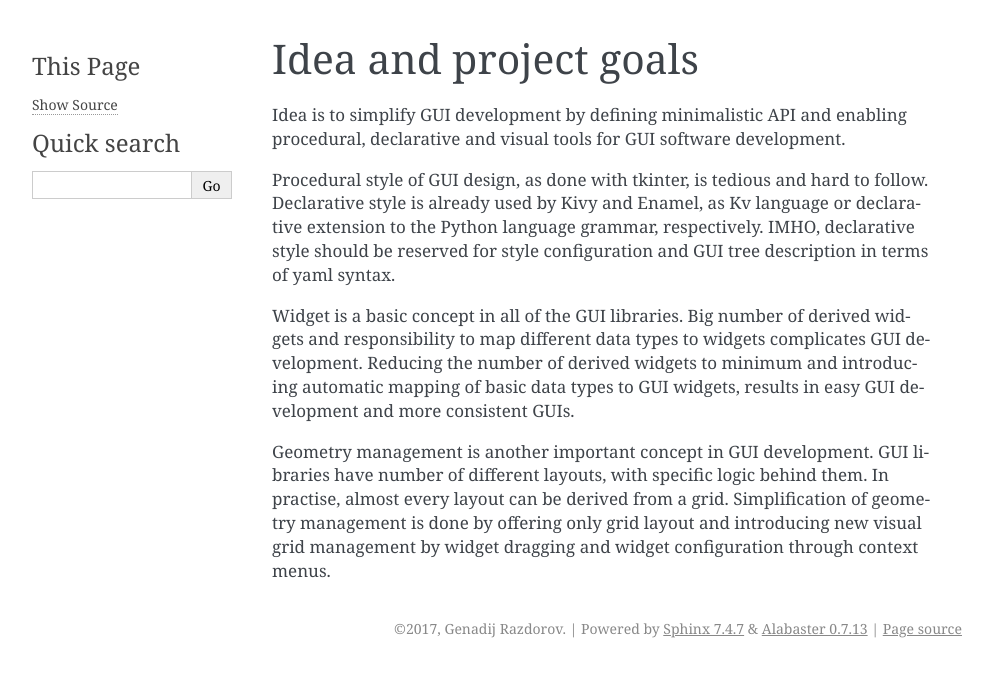
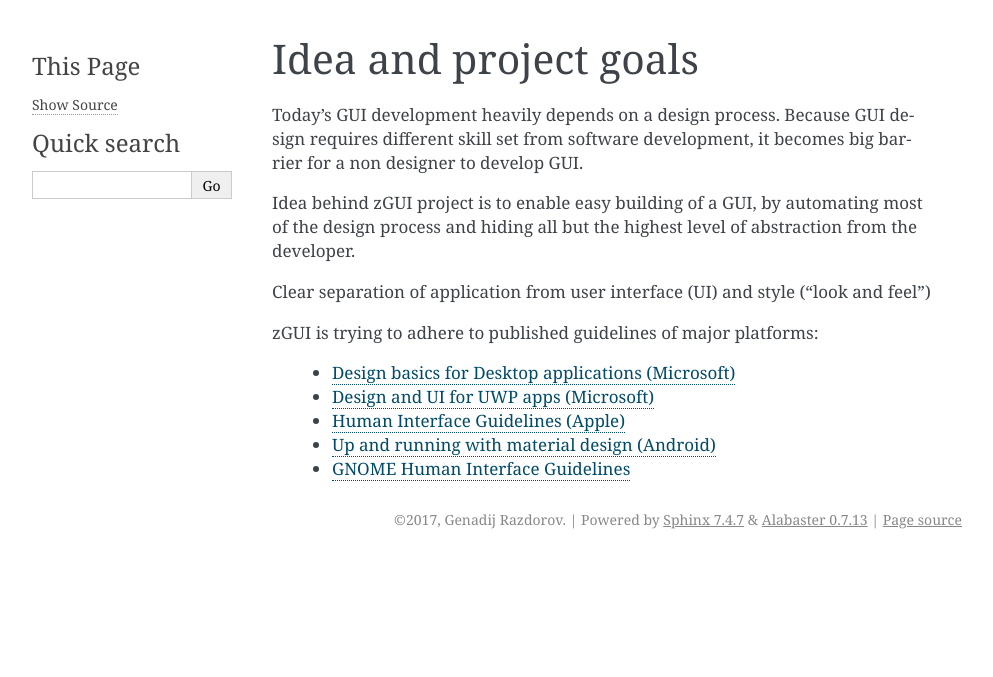
Before and after one commit to genadijrazdorov/zgui, a Sphinx documentation site: the page built from docs/intro.rst, in a window 1280 px wide. Shown: the top 677 px of the page, without its empty margins (148-1141 px from the left). Built offline with Sphinx 7.4.7, drawn with Linux system fonts in a browser that asks for light colours; pages that are not in the unit, such as notebooks, are missing from menus.

Commit message:
Cleaned Intro. Fixed #5.

```diff
--- a/docs/index.rst
+++ b/docs/index.rst
@@ -14,8 +14,6 @@ Welcome to zGUI's documentation!
     :caption: Contents:
 
     intro
-    widgets
-    geometry
 
 
 Indices and tables
--- a/docs/intro.rst
+++ b/docs/intro.rst
@@ -1,24 +1,25 @@
 Idea and project goals
 ======================
 
-Idea is to simplify GUI development by defining minimalistic API and enabling
-procedural, declarative and visual tools for GUI software development.
+Today's GUI development heavily depends on a design process.  Because GUI
+design requires different skill set from software development, it becomes big
+barrier for a non designer to develop GUI.
 
-Procedural style of GUI design, as done with tkinter, is tedious and
-hard to follow.  Declarative style is already used by Kivy and Enamel, as Kv
-language or declarative extension to the Python language grammar, respectively.
-IMHO, declarative style should be reserved for style configuration and GUI tree
-description in terms of yaml syntax.
+Idea behind zGUI project is to enable easy building of a GUI, by automating
+most of the design process and hiding all but the highest level of abstraction
+from the developer.
 
-Widget is a basic concept in all of the GUI libraries.  Big number of derived
-widgets and responsibility to map different data types to widgets complicates
-GUI development.  Reducing the number of derived widgets to minimum and
-introducing automatic mapping of basic data types to GUI widgets, results in
-easy GUI development and more consistent GUIs.
+Clear separation of application from user interface (UI) and style ("look and feel")
 
-Geometry management is another important concept in GUI development.  GUI
-libraries have number of different layouts, with specific logic behind them.
-In practise, almost every layout can be derived from a grid.  Simplification of
-geometry management is done by offering only grid layout and introducing new
-visual grid management by widget dragging and widget configuration through
-context menus.
+zGUI is trying to adhere to published guidelines of major platforms:
+
+    * `Design basics for Desktop applications (Microsoft)
+      <https://msdn.microsoft.com/en-us/library/windows/desktop/dn742446.aspx>`_
+    * `Design and UI for UWP apps (Microsoft)
+      <https://developer.microsoft.com/en-us/windows/apps/design>`_
+    * `Human Interface Guidelines (Apple)
+      <https://developer.apple.com/design/>`_
+    * `Up and running with material design (Android)
+      <https://developer.android.com/design/index.html>`_
+    * `GNOME Human Interface Guidelines
+      <https://developer.gnome.org/hig/stable/>`_
```
